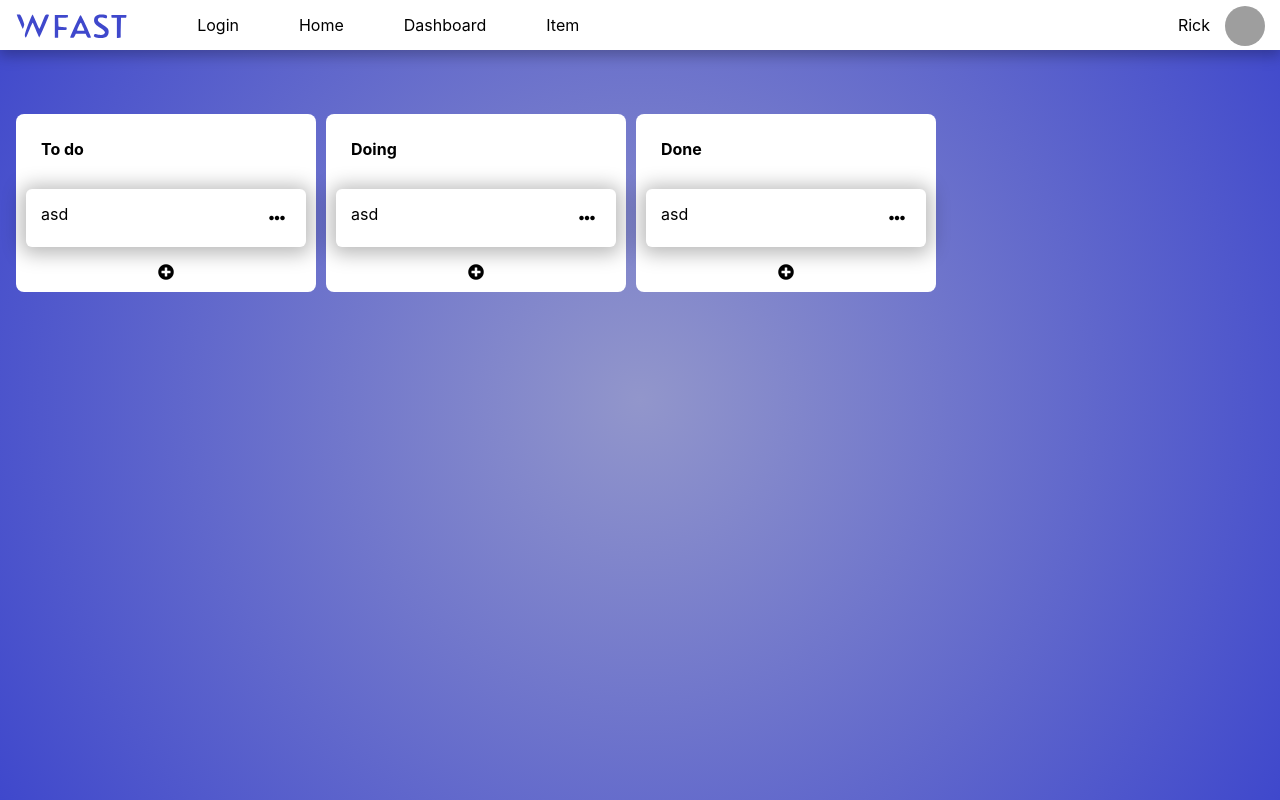
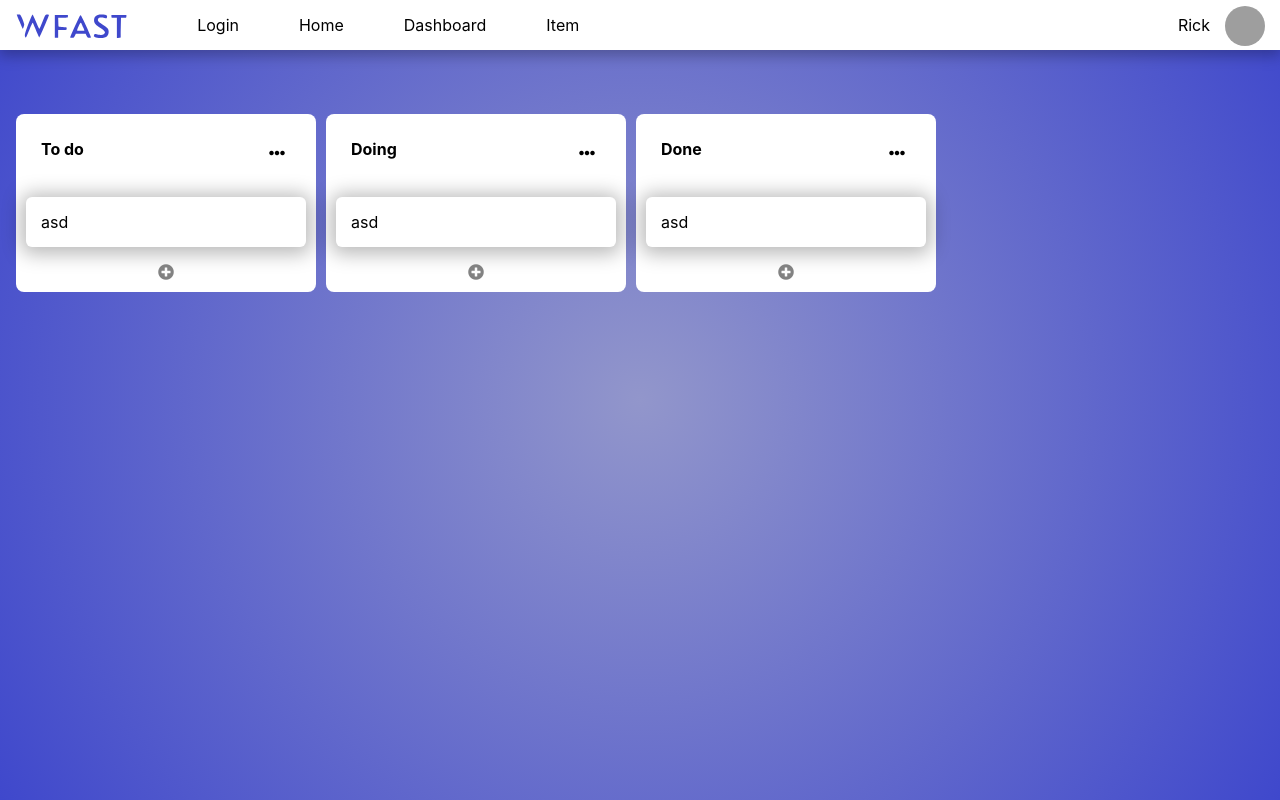
Before and after one commit to dre-lnx/wFast-react, a React (Create React App) app: page /item in a window 1280 px wide. Built offline with nearby package versions, Linux system fonts and the light colour scheme; grey boxes are pictures that could not be loaded.

Commit message:
organizing tasks

```diff
--- a/src/assets/App.css
+++ b/src/assets/App.css
@@ -342,6 +342,9 @@ html {
 }
 
 .item-container .status-header {
+  -webkit-box-pack: justify;
+      -ms-flex-pack: justify;
+          justify-content: space-between;
   font-weight: bolder;
   width: 250px;
   max-width: 100%;
@@ -422,7 +425,7 @@ html {
   text-align: center;
   -webkit-transition: 0.4s;
   transition: 0.4s;
-  color: black;
+  color: #828282;
 }
 
 .item-container .status .plus-item:hover {
--- a/src/assets/App.scss
+++ b/src/assets/App.scss
@@ -306,6 +306,7 @@ $animation-pattern: 0.5s;
   padding: 0 1rem 1rem 1rem;
 
   .status-header {
+    justify-content: space-between;
     font-weight: bolder;
     width: 250px;
     max-width: 100%;
@@ -356,7 +357,7 @@ $animation-pattern: 0.5s;
       border-radius: 6px;
       text-align: center;
       transition: 0.4s;
-      color: black;
+      color: #828282;
     }
 
     .plus-item:hover {
--- a/src/pages/item.js
+++ b/src/pages/item.js
@@ -6,10 +6,9 @@ const Item = () => {
       <div className="status toDo">
         <div className="status-header">
           <span>To do</span>
+          <i class="fas fa-ellipsis-h"></i>
         </div>
-        <div className="status-body task">
-          asd<i class="fas fa-ellipsis-h"></i>
-        </div>
+        <div className="status-body task">asd</div>
         <div className="plus-item">
           <i class="fas fa-plus-circle"></i>
         </div>
@@ -17,10 +16,9 @@ const Item = () => {
       <div className="status doing">
         <div className="status-header">
           <span>Doing</span>
+          <i class="fas fa-ellipsis-h"></i>
         </div>
-        <div className="status-body task">
-          asd<i class="fas fa-ellipsis-h"></i>
-        </div>
+        <div className="status-body task">asd</div>
         <div className="plus-item">
           <i class="fas fa-plus-circle"></i>
         </div>
@@ -28,10 +26,9 @@ const Item = () => {
       <div className="status done">
         <div className="status-header">
           <span>Done</span>
+          <i class="fas fa-ellipsis-h"></i>
         </div>
-        <div className="status-body task">
-          asd<i class="fas fa-ellipsis-h"></i>
-        </div>
+        <div className="status-body task">asd</div>
         <div className="plus-item">
           <i class="fas fa-plus-circle"></i>
         </div>
```
Also changed, not shown: 1 other file (tests, documents, lock files or other folders).
